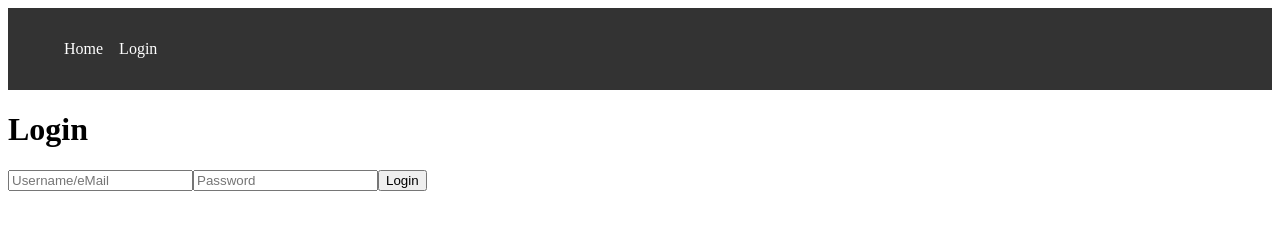
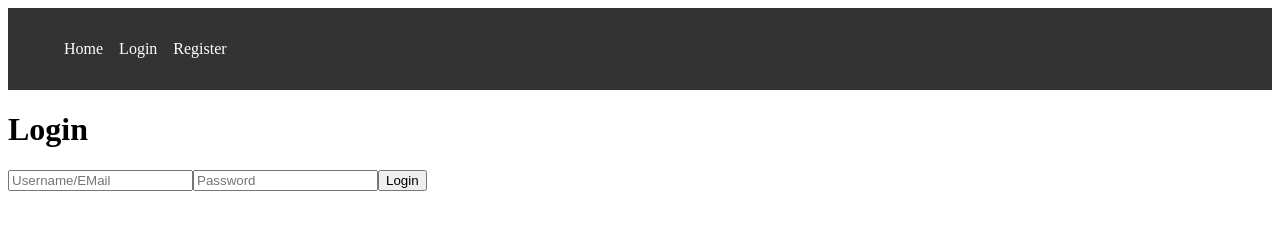
Before and after one commit to fmausberg/recruitingtests-frontend, a Next.js app: page /auth/login in a window 1280 px wide. Shown: the top 241 px of the page. Built offline with nearby package versions, Linux system fonts and the light colour scheme.

Commit message:
minor corrections

```diff
--- a/app/auth/login/page.tsx
+++ b/app/auth/login/page.tsx
@@ -36,7 +36,7 @@ export default function LoginPage() {
           type="text"
           value={mail}
           onChange={(e) => setMail(e.target.value)}
-          placeholder="Username/eMail"
+          placeholder="Username/EMail"
         />
         <input
           type="password"
--- a/components/layout/Header.tsx
+++ b/components/layout/Header.tsx
@@ -26,7 +26,10 @@ const Header: React.FC = () => {
               <li className={styles.li ?? ''}><button className={styles.button ?? ''} onClick={handleLogout}>Logout</button></li>
             </>
           ) : (
-            <li className={styles.li ?? ''}><Link className={styles.a ?? ''} href="/auth/login">Login</Link></li>
+            <>
+              <li className={styles.li ?? ''}><Link className={styles.a ?? ''} href="/auth/login">Login</Link></li>
+              <li className={styles.li ?? ''}><Link className={styles.a ?? ''} href="/auth/register">Register</Link></li>
+            </>
           )}
         </ul>
       </nav>
```
Also changed, not shown: package.json (+7 -6 lines), 1 other file (tests, documents, lock files or other folders).
